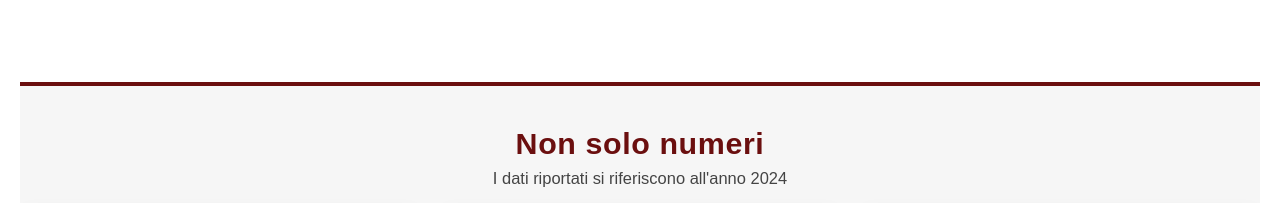
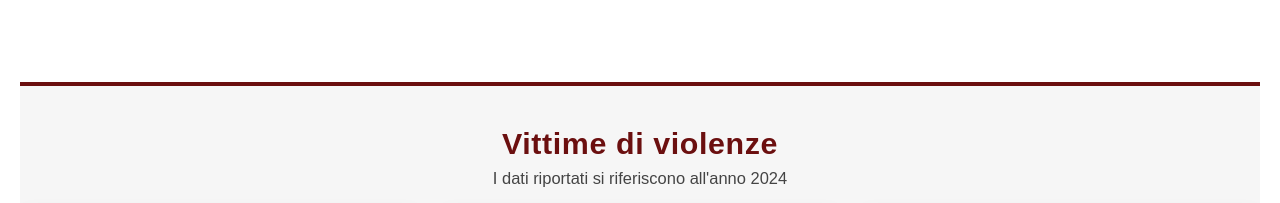
Before and after one commit to stu-aleksey/ViolenzaDonne, a plain HTML site: page index.html in a window 1280 px wide. Shown: the part 2259-2462 px from the top of the page. Drawn offline with Linux system fonts and the light colour scheme.

Commit message:
Update index.html

```diff
--- a/index.html
+++ b/index.html
@@ -87,7 +87,7 @@
         </section>
 
         <section id="stats" aria-labelledby="stats-title">
-            <h2 id="stats-title">Non solo numeri</h2>
+            <h2 id="stats-title">Vittime di violenze</h2>
             <p class="intro">I dati riportati si riferiscono all'anno 2024</p>
 
              <div class="stats-grid"> <!--tags e script adattato da stackoverflow-->
@@ -139,4 +139,5 @@
 
     <script src="script.js" defer></script>
 </body>
+
 </html>
```
